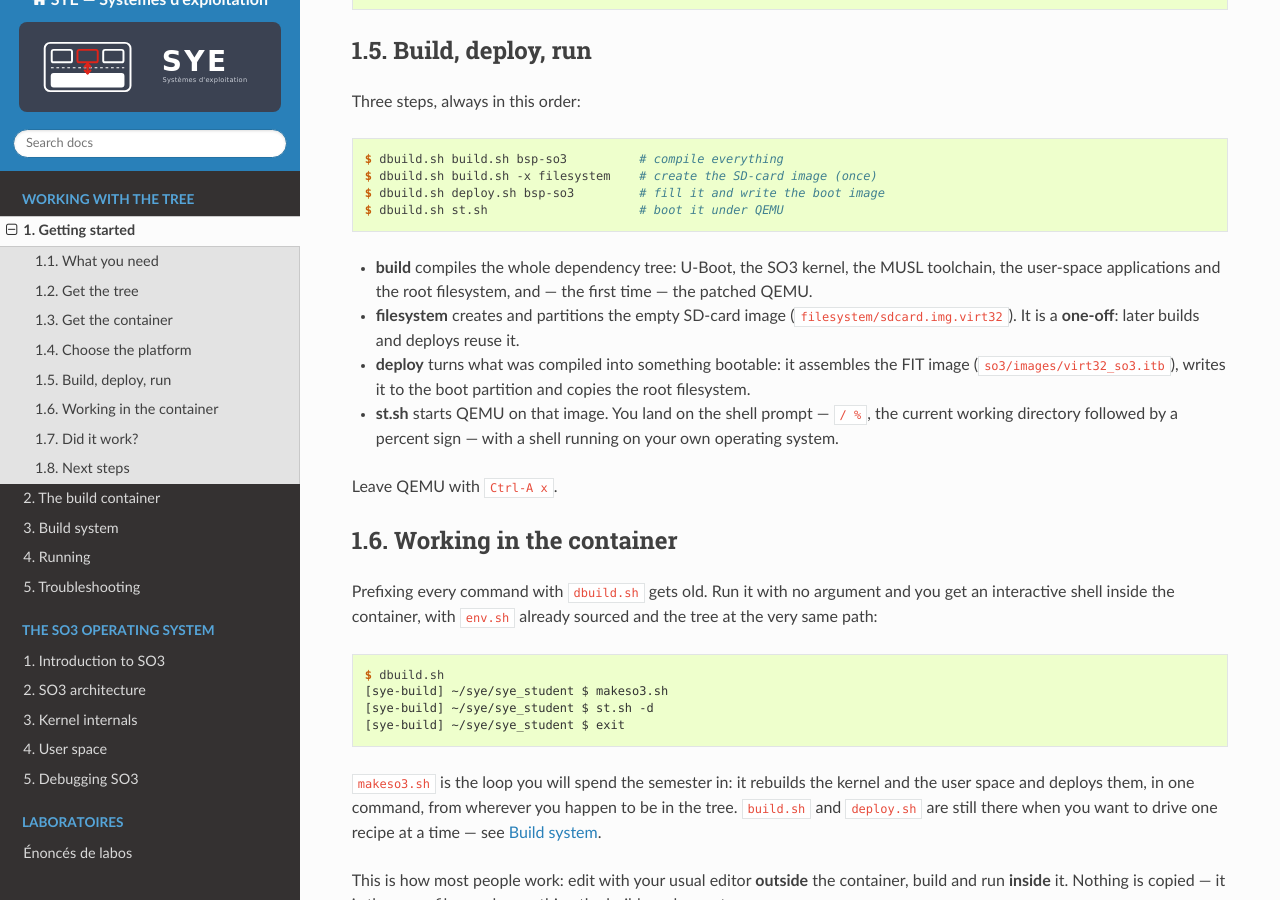
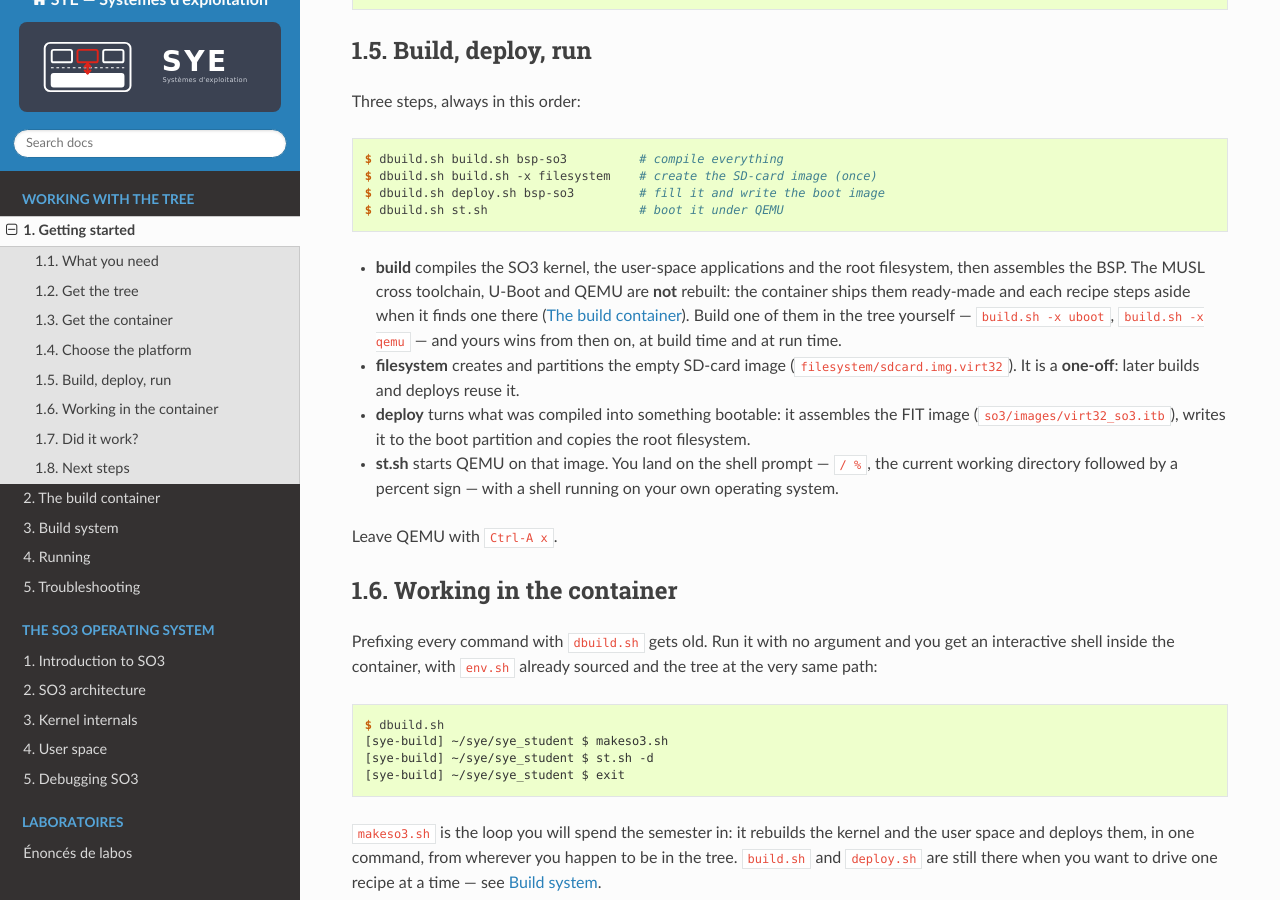
Before and after one commit to ChristopherPardo/SYE-B_labo_Pardo_Lederrey, a Sphinx documentation site: the page built from doc/source/getting_started.rst, in a window 1280 px wide and 900 px high, scrolled down 2191 px. Built offline with Sphinx 7.4.7 and the Read the Docs theme 3.1.0, drawn with Linux system fonts in a browser that asks for light colours; formulas are drawn with MathJax 3; some of the changed text lies outside the part shown.

Commit message:
doc: say what the BSP build actually compiles
Getting started claimed that `build.sh bsp-so3` builds "the whole dependency
tree: U-Boot, the SO3 kernel, the MUSL toolchain, the user-space applications
and the root filesystem, and — the first time — the patched QEMU". Three of
those are wrong on the path everyone takes.

The container ships a MUSL toolchain, U-Boot and QEMU, and each recipe steps
aside when it finds one: musl-toolchain skips its build as soon as
${IB_MUSL_BIN_DIR} holds a compiler, bsp.bbclass depends on uboot:do_build only
when /opt/uboot/u-boot is missing, and maybe_bootstrap_qemu() in build.sh
bootstraps QEMU only when neither the image nor the tree provides one. A build
of bsp-so3 in a fresh tree runs five recipes — musl-toolchain, so3, usr-so3,
rootfs-so3, bsp-so3 — and compiles the kernel, the user space and the rootfs.

Say that, and point at the container chapter, which already documents the
prebuilts and the "the tree always wins" rule. The two neighbouring claims go
the same way: the first-build network access is for the image and the toolchain
sources, not for U-Boot and QEMU, and IB_BUILD_QEMU only has an effect when no
emulator is available yet.

```diff
--- a/doc/source/getting_started.rst
+++ b/doc/source/getting_started.rst
@@ -22,7 +22,8 @@ What you need
      $ docker run --rm hello-world        # must work without sudo
 
 * About **20 GB** of free disk space, and a network connection for the first
-  build (the recipes fetch U-Boot, QEMU and the MUSL toolchain sources).
+  build — to pull the container image, and for the one recipe that still
+  fetches sources of its own (the MUSL toolchain).
 
 You do **not** need to install any cross compiler: the build container carries
 all of them.
@@ -133,9 +134,12 @@ Three steps, always in this order:
    $ dbuild.sh deploy.sh bsp-so3         # fill it and write the boot image
    $ dbuild.sh st.sh                     # boot it under QEMU
 
-* **build** compiles the whole dependency tree: U-Boot, the SO3 kernel, the
-  MUSL toolchain, the user-space applications and the root filesystem, and — the
-  first time — the patched QEMU.
+* **build** compiles the SO3 kernel, the user-space applications and the root
+  filesystem, then assembles the BSP. The MUSL cross toolchain, U-Boot and QEMU
+  are **not** rebuilt: the container ships them ready-made and each recipe steps
+  aside when it finds one there (:ref:`container`). Build one of them in the
+  tree yourself — ``build.sh -x uboot``, ``build.sh -x qemu`` — and yours wins
+  from then on, at build time and at run time.
 * **filesystem** creates and partitions the empty SD-card image
   (``filesystem/sdcard.img.virt32``). It is a **one-off**: later builds and
   deploys reuse it.
```
Also changed, not shown: doc/source/build_system.rst (+5 -4 lines).
